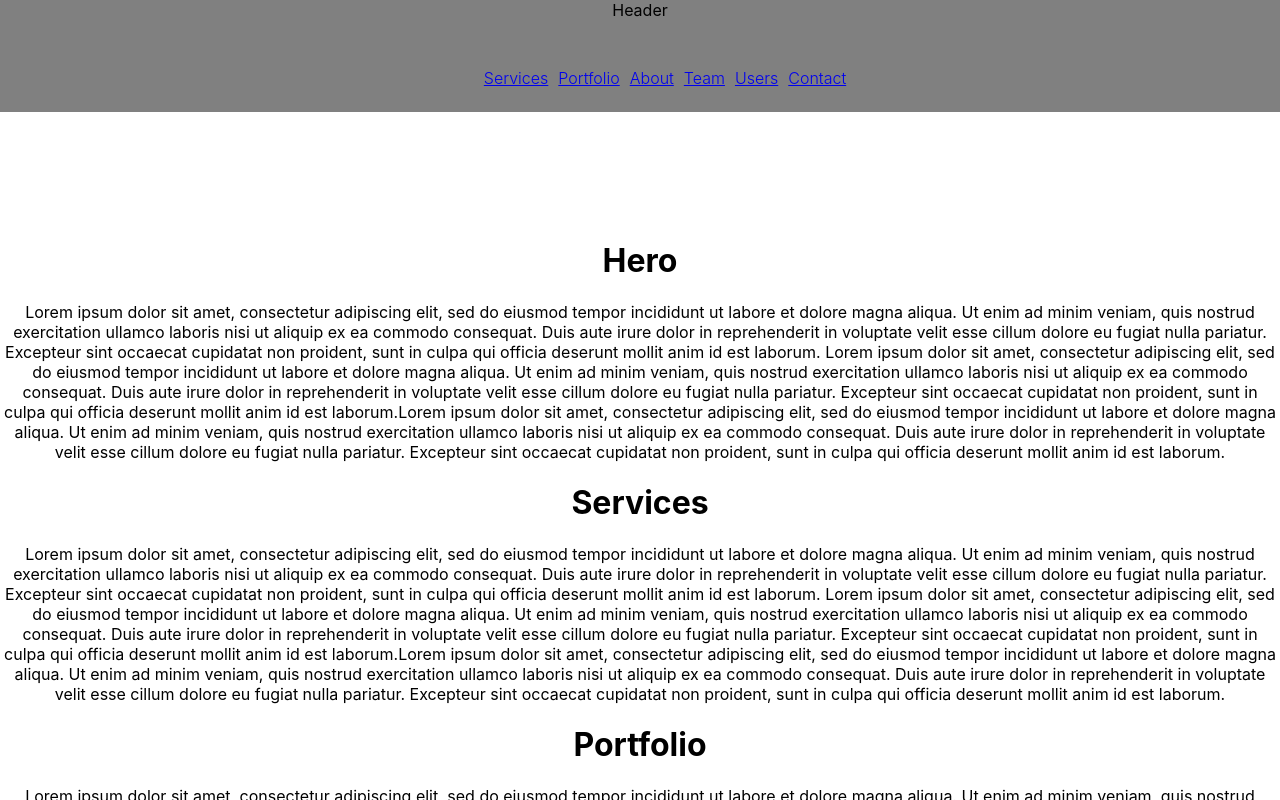
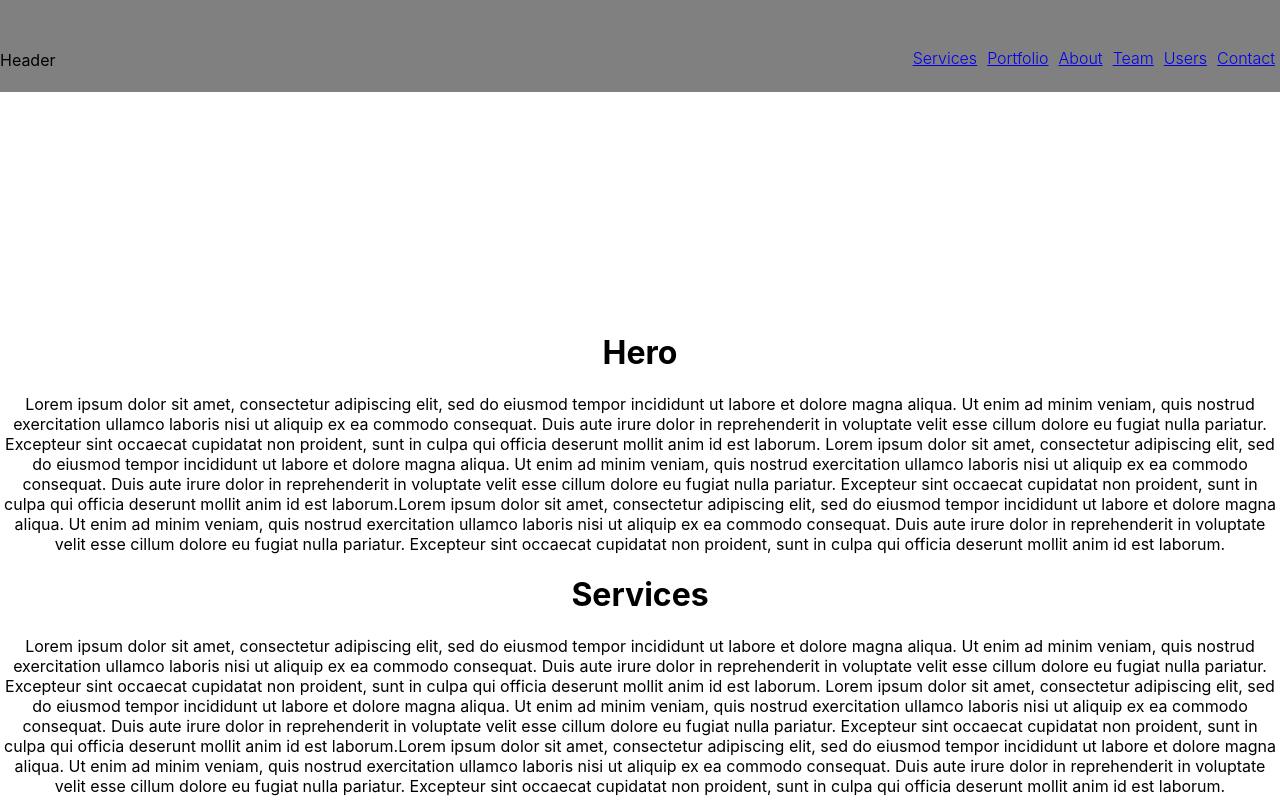
Before and after one commit to lacyjpr/agency, a React (Create React App) app: page / in a window 1280 px wide. Shown: the top 800 px of the page. Built offline with nearby package versions, Linux system fonts and the light colour scheme.

Commit message:
Vertically center nav elements

```diff
--- a/src/Components/Header/Header.scss
+++ b/src/Components/Header/Header.scss
@@ -1,9 +1,16 @@
 .Header {
-  text-align: center;
-  position: fixed;
+  display: flex;
+  justify-content: space-between;
+  flex-direction: row;
+  position: relative;
   width: 100%;
   background-color: gray;
   top: 0;
+
+  &__title {
+    text-align: left;
+    padding-top: 50px;
+  }
 
   &__nav {
     display: none;
@@ -18,6 +25,7 @@
 
     &__nav {
       display: block !important;
+      //text-align: right;
 
       &--link {
         display: inline;
```
